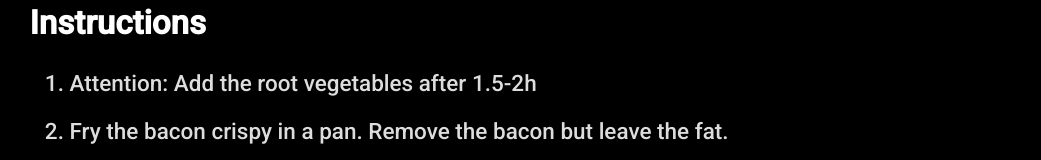
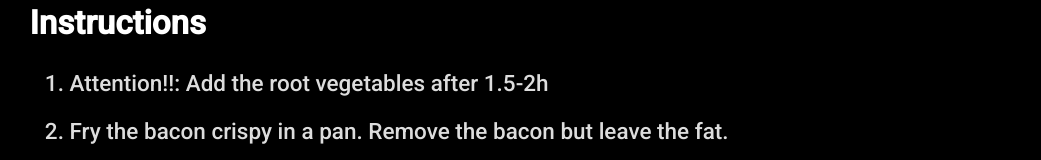
Before and after one commit to Stenvalski/cookbook, a plain HTML site: page Oksegryde.html in a window 1280 px wide. Shown: the part 1583-1743 px from the top of the page, without its empty margins (118-1159 px from the left). Drawn offline with Linux system fonts and the light colour scheme.

Commit message:
spelling

```diff
--- a/Oksegryde.html
+++ b/Oksegryde.html
@@ -43,7 +43,7 @@
     <div class="item instructions">
         <h2>Instructions</h2>
         <ol>
-            <li>Attention: Add the root vegetables after 1.5-2h</li>
+            <li>Attention!!: Add the root vegetables after 1.5-2h</li>
             <li>Fry the bacon crispy in a pan. Remove the bacon but leave the fat. </li>
             <li>Toss the beef tenderloin in flour, salt and pepper, then brown well in the pan. Pick up the meat. </li>
             <li>Saute the onion and carrots for 2 minutes and then put the bacon and meat back in the pan.</li>
```
